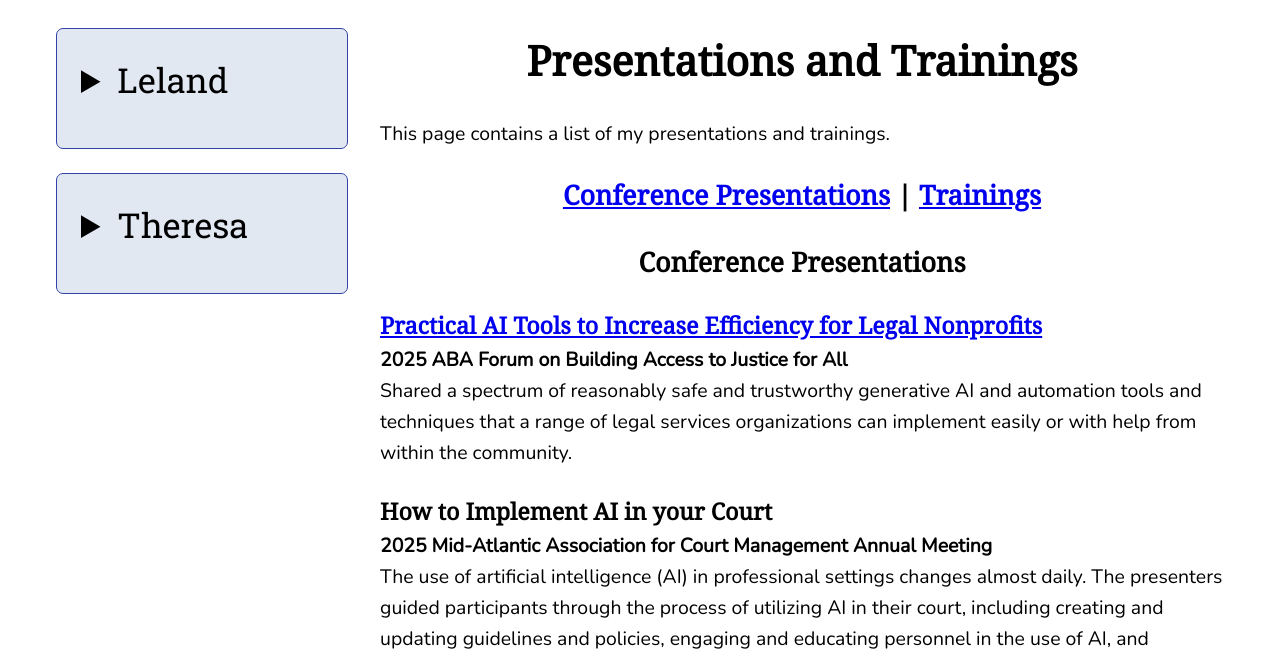
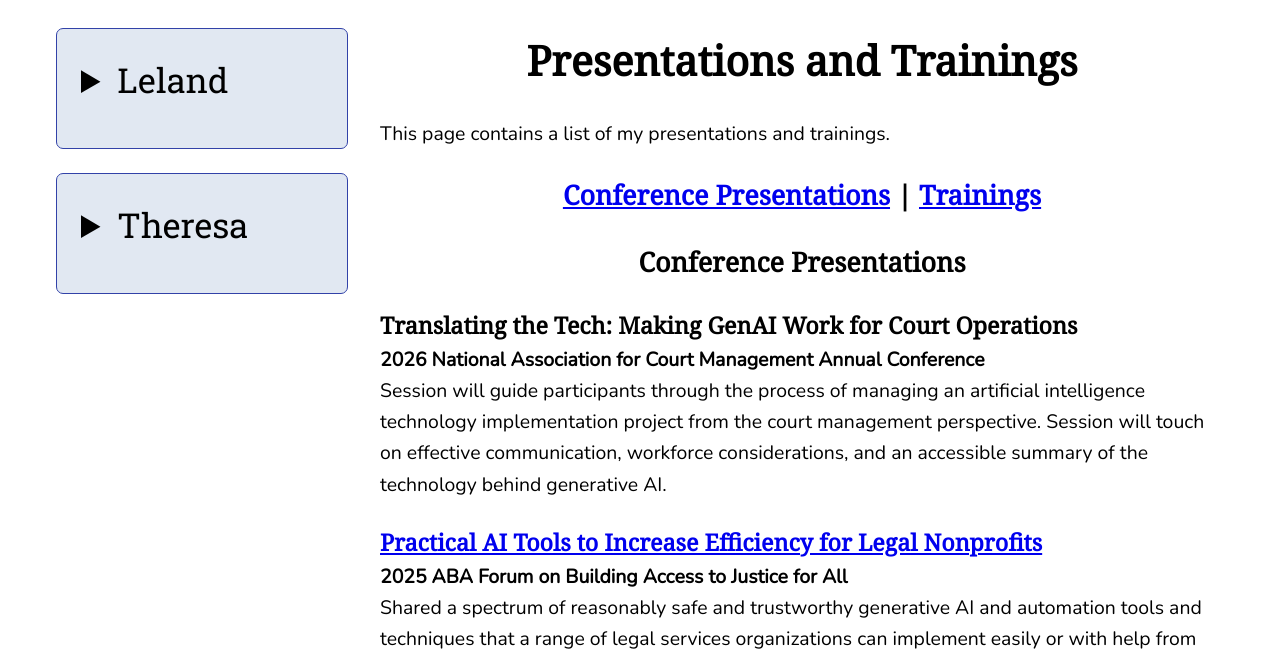
Before and after one commit to lelandsampson/Leland-Sampson-Website, a Jekyll site: the page built from presentations.md, in a window 1280 px wide and 900 px high, cut to the strip 241-900 px from the top of the window. Built offline with Jekyll 4.4.1, drawn with Linux system fonts in a browser that asks for light colours.

Commit message:
update presentations and site navigation

```diff
--- a/_data/navigation.yml
+++ b/_data/navigation.yml
@@ -14,11 +14,5 @@
 - title: Publications & Awards
   url: /publications-awards
 
-- title: OMM 11/5
-  url: /omm-1
-
-- title: OMM 11/11
-  url: /omm-2
-
 - title: Archive
   url: /archive
--- a/presentations.md
+++ b/presentations.md
@@ -9,6 +9,10 @@ This page contains a list of my presentations and trainings.
 <h2 align="center"><a href="#conference-presentations">Conference Presentations</a> | <a href ="#trainings">Trainings</a></h2>
 
 <h2 align="center"><a id="conference-presentations"></a>Conference Presentations</h2>
+
+### Translating the Tech: Making GenAI Work for Court Operations
+**2026 National Association for Court Management Annual Conference**
+Session will guide participants through the process of managing an artificial intelligence technology implementation project from the court management perspective. Session will touch on effective communication, workforce considerations, and an accessible summary of the technology behind generative AI.
 
 ### [Practical AI Tools to Increase Efficiency for Legal Nonprofits](/2025-iolta-ai)
 **2025 ABA Forum on Building Access to Justice for All**
```
